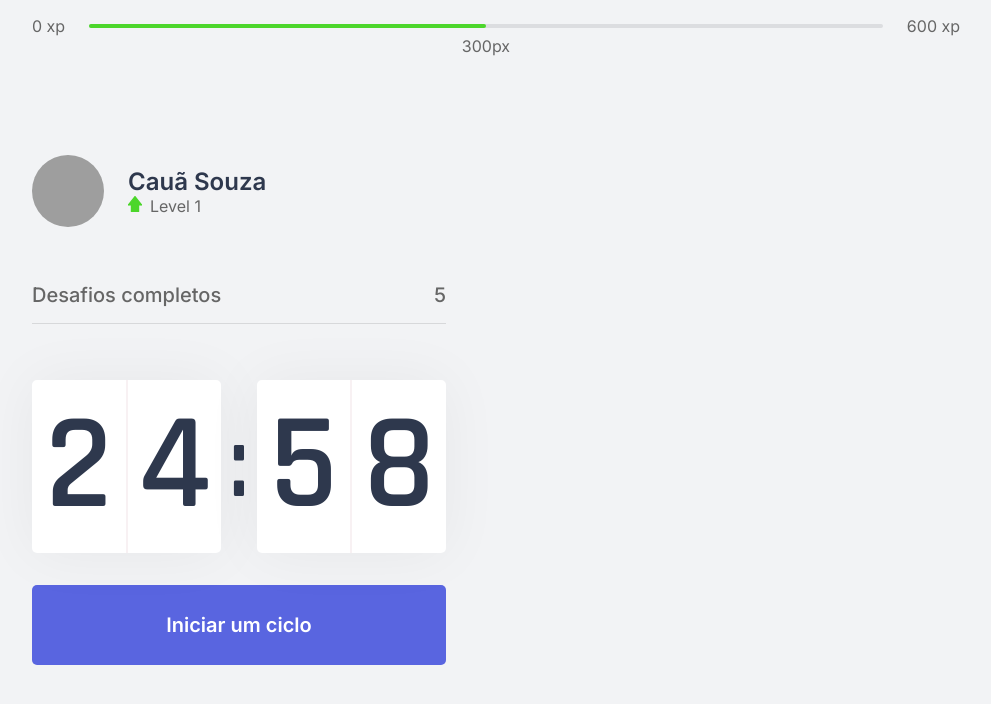
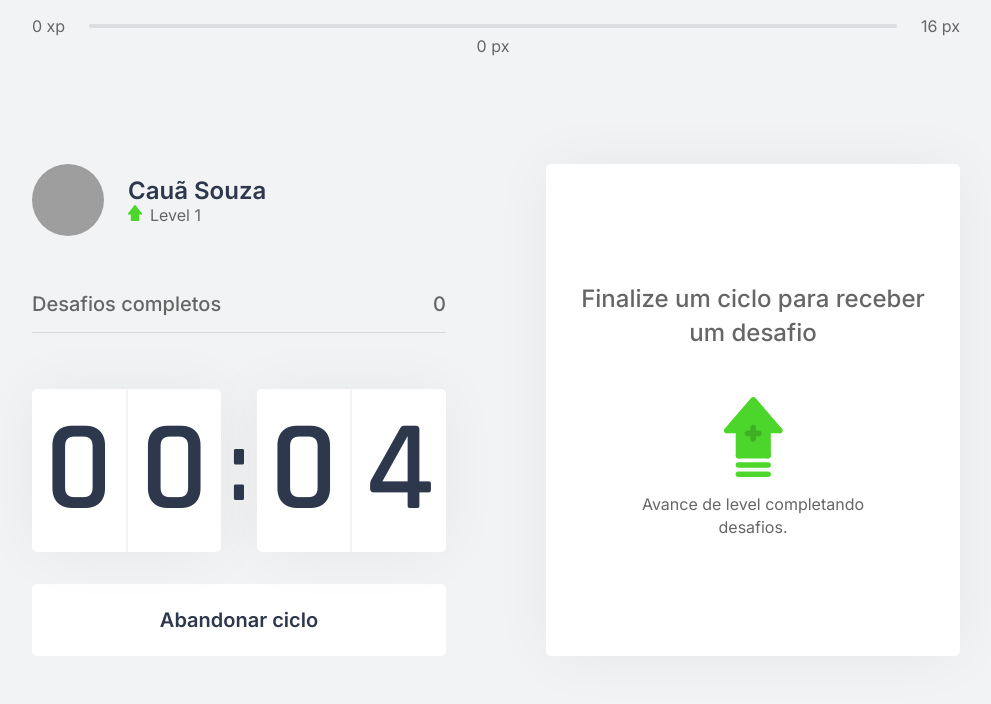
Before and after one commit to CauaS1/moveit, a Next.js app: page / in a window 1280 px wide. Both pictures are taken after a click on the button "Iniciar um ciclo". Shown: the top 704 px of the page, without its empty margins (144-1135 px from the left). Built offline with nearby package versions, Linux system fonts and the light colour scheme; grey boxes are pictures that could not be loaded.

Commit message:
Class three finished

```diff
--- /dev/null
+++ b/challenges.json
@@ -0,0 +1,62 @@
+[
+  {
+    "type": "body",
+    "description": "Estique um de seus braços com a palma da mão virada para frente e puxe os dedos para cima por 10 segundos por mão.",
+    "amount": 80
+  },
+  {
+    "type": "body",
+    "description": "Estique seu braço contra o peito e puxe-o utilizando o outro braço por 10 segundos por braço.",
+    "amount": 60
+  },
+  {
+    "type": "body",
+    "description": "Puxe seu pescoço com a ajuda da mão para a direita e para a esquerda, permanecendo na posição por alguns segundos.",
+    "amount": 70
+  },
+  {
+    "type": "body",
+    "description": "Com as duas mãos na parte de trás da cabeça, leve-a para baixo, alongando a parte de trás da região.",
+    "amount": 60
+  },
+  {
+    "type": "body",
+    "description": "Cruze as pernas e desça com as mãos esticadas em direção ao chão. Repita o movimento com a outra perna na frente.",
+    "amount": 100
+  },
+  {
+    "type": "body",
+    "description": "Sentado, abra as pernas e tente encostar as palmas das mãos no chão, repita 3 vezes por 5 segundos.",
+    "amount": 80
+  },
+  {
+    "type": "body",
+    "description": "Puxe o joelho de encontro ao peito e segure, troque de perna após 10 segundos.",
+    "amount": 50
+  },
+  {
+    "type": "body",
+    "description": "Sentado, cruze uma perna e incline seu tronco à frente, troque de perna após 10 segundos.",
+    "amount": 80
+  },
+  {
+    "type": "eye",
+    "description": "Sentado, feche os olhos e cubra-os com as palmas da mão durante 2 minutos, depois abra normalmente.",
+    "amount": 90
+  },
+  {
+    "type": "eye",
+    "description": "Em algum ambiente aberto, olhe o mais longe que puder em quatro direções por 3s, mexa apenas os olhos. Repita 3 vezes.",
+    "amount": 140
+  },
+  {
+    "type": "eye",
+    "description": "Usando os polegares, massage a área abaixo das sobrancelhas em movimentos circulares por 15 segundos.",
+    "amount": 70
+  },
+  {
+    "type": "body",
+    "description": "Em pé, gire a cintura o máximo que puder para a esquerda, segure por cinco segundos. Repita para a direita.",
+    "amount": 90
+  }
+]
--- /dev/null
+++ b/src/components/ChallengeBox.tsx
@@ -0,0 +1,45 @@
+import { useContext } from 'react';
+import { ChallengesContext } from '../contexts/ChallengeContext';
+import styles from '../styles/components/ChallengeBox.module.css';
+
+export function ChallengeBox() {
+  const { activeChallenge, resetChallenge, completedChallenge } = useContext(ChallengesContext);
+
+  return (
+    <div className={styles.challengeBoxContainer}>
+      { activeChallenge ? (
+        <div className={styles.challengeActive}>
+          <header>Ganhe {activeChallenge.ammount} xp</header>
+
+          <main>
+            <img src={`icons/${activeChallenge.type}.svg`} alt="" />
+            <strong>Novo desafio</strong>
+            <p>{activeChallenge.description}</p>
+          </main>
+
+          <footer>
+            <button
+              className={styles.challengeFailedButton}
+              type="button"
+              onClick={resetChallenge}
+            >Falhei</button>
+
+            <button
+              className={styles.challengeSucceededButton}
+              type="button"
+              onClick={completedChallenge}
+            >Completei</button>
+          </footer>
+        </div>
+      ) : (
+          <div className={styles.challengeNotActive}>
+            <strong>Finalize um ciclo para receber um desafio</strong>
+            <p>
+              <img src="icons/level-up.svg" alt="Level up" />
+        Avance de level completando desafios.
+      </p>
+          </div>
+        )}
+    </div>
+  )
+}
--- a/src/components/CompletedChallenges.tsx
+++ b/src/components/CompletedChallenges.tsx
@@ -1,10 +1,14 @@
+import { useContext } from 'react';
+import { ChallengesContext } from '../contexts/ChallengeContext';
 import styles from '../styles/components/CompletedChallenges.module.css';
 
 export function CompletedChallenges() {
+  const { challengesCompleted } = useContext(ChallengesContext);
+
   return (
     <div className={styles.completedChallengesContainer}>
       <span>Desafios completos</span>
-      <span>5</span>
+      <span>{challengesCompleted}</span>
     </div>
   );
 }
--- a/src/components/Countdown.tsx
+++ b/src/components/Countdown.tsx
@@ -1,9 +1,15 @@
-import { useState, useEffect } from 'react';
+import { useState, useEffect, useContext } from 'react';
+import { ChallengesContext } from '../contexts/ChallengeContext';
 import styles from '../styles/components/Countdown.module.css';
 
+let countdownTimeout: NodeJS.Timeout;
+
 export function Countdown() {
-  const [time, setTime] = useState(25 * 60); //25 min in seconds
-  const [active, setActive] = useState(false);
+  const { startNewChallenge } = useContext(ChallengesContext);
+
+  const [time, setTime] = useState(0.1 * 60); //25 min in seconds
+  const [isActive, setIsActive] = useState(false);
+  const [hasFinished, setHasFinished] = useState(false);
 
   const minutes = Math.floor(time / 60); //Arrendonda o valor
   const seconds = time % 60; //rest of the division
@@ -13,16 +19,26 @@
   //padStart basically if doesn't have 2 characters like "15", "89"... it's going convert to "0(number)" like "08"
 
   function startCountdown() {
-    setActive(true);
+    setIsActive(true);
+  }
+
+  function resetCountdown() {
+    clearTimeout(countdownTimeout);
+    setIsActive(false);
+    setTime(0.1 * 60);
   }
 
   useEffect(() => {
-    if (active && time > 0) {
-      setTimeout(() => {
+    if (isActive && time > 0) {
+      countdownTimeout = setTimeout(() => { //even if you stop, this line is gonna run, so you need to clean the timeout
         setTime(time - 1);
       }, 1000)
+    } else if (isActive && time === 0) {
+      setHasFinished(true);
+      setIsActive(false);
+      startNewChallenge();
     }
-  }, [active, time]) //when the 'active' or 'time' value change, this function will start
+  }, [isActive, time]) //when the 'isActive' or 'time' value change, this function will start
 
   return (
     <div>
@@ -40,12 +56,34 @@
         </div>
       </div>
 
+      { hasFinished ? ( //when you don't need a "else" you can use "&&"
+        <button
+          disabled
+          className={styles.countdownButton}
+        >
+          Ciclo encerrado
+        </button>
+      ) : (
+          <>
+            { isActive ? (
+              <button type='button'
+                className={`${styles.countdownButton} ${styles.countdownButtonActive}`}
+                onClick={resetCountdown}
+              >
+                Abandonar ciclo
+              </button>
+            ) : (
                 <button type='button'
                   className={styles.countdownButton}
                   onClick={startCountdown}
                 >
                   Iniciar um ciclo
                 </button>
+              )}
+          </>
+        )}
+
+
     </div>
   )
 }
--- a/src/components/ExperienceBar.tsx
+++ b/src/components/ExperienceBar.tsx
@@ -1,17 +1,23 @@
+import { useContext } from 'react';
+import { ChallengesContext } from '../contexts/ChallengeContext';
 import styles from '../styles/components/ExperienceBar.module.css';
 
 export default function ExperienceBar() {
+  const { currentExperience, experienceToNextLevel } = useContext(ChallengesContext);
+
+  const percentToNextLevel = Math.round((currentExperience * 100) / experienceToNextLevel);
+
   return (
     <header className={styles.experienceBar}>
       <span>0 xp</span>
       <div>
-        <div style={{ width: '50%' }} />
+        <div style={{ width: percentToNextLevel }} />
         <span className={styles.currentExperience} style={{ left: '50%' }}>
-          300px
+          {currentExperience} px
         </span>
 
       </div>
-      <span>600 xp</span>
+      <span>{experienceToNextLevel} px</span>
     </header>
   )
 }
--- /dev/null
+++ b/src/contexts/ChallengeContext.tsx
@@ -0,0 +1,72 @@
+import { createContext, useState, ReactNode } from 'react';
+import challenges from '../../challenges.json';
+
+interface ChallengesProviderProps {
+  children: ReactNode;
+}
+
+interface Challenge {
+  type: 'body' | 'eye';
+  description: string;
+  ammount: number;
+}
+
+interface ChallengesContextData {
+  level: number;
+  currentExperience: number;
+  challengesCompleted: number,
+  activeChallenge: Challenge;
+  experienceToNextLevel: number;
+  levelUp: () => void; //Type for function where the return is null.
+  startNewChallenge: () => void;
+  resetChallenge: () => void;
+  completedChallenge: () => void;
+}
+
+export const ChallengesContext = createContext({} as ChallengesContextData);
+
+export function ChallengesProvider({ children }: ChallengesProviderProps) {
+  const [level, setLevel] = useState(0);
+  const [currentExperience, setCurrentExperience] = useState(0);
+  const [challengesCompleted, setChallengesCompleted] = useState(0);
+
+  const [activeChallenge, setActiveChallenge] = useState(null);
+
+  const experienceToNextLevel = Math.pow((level + 1) * 4, 2);
+
+  function levelUp() {
+    setLevel(level + 1);
+  }
+
+  function startNewChallenge() {
+    const randomChallengeIndex = Math.floor(Math.random() * challenges.length)
+    const challenge = challenges[randomChallengeIndex];
+    console.log(challenge)
+    setActiveChallenge(challenge)
+  }
+
+  function resetChallenge() {
+    setActiveChallenge(null);
+  }
+
+  function completedChallenge() { //This is just text, isn't from the class
+    return setChallengesCompleted(challengesCompleted + 1);
+  }
+
+  return (
+    <ChallengesContext.Provider
+      value={{
+        level,
+        levelUp,
+        currentExperience,
+        challengesCompleted,
+        startNewChallenge,
+        activeChallenge,
+        resetChallenge,
+        experienceToNextLevel,
+        completedChallenge
+      }}>
+      {children}
+    </ChallengesContext.Provider>
+  )
+}
--- a/src/pages/_app.tsx
+++ b/src/pages/_app.tsx
@@ -1,7 +1,13 @@
+import { ChallengesProvider} from '../contexts/ChallengeContext';
+
 import '../styles/global.css';
 
 function MyApp({ Component, pageProps }) {
-  return <Component {...pageProps} />
+  return (
+    <ChallengesProvider>
+      <Component {...pageProps} />
+    </ChallengesProvider>
+  )
 }
 
 export default MyApp;
--- a/src/pages/index.tsx
+++ b/src/pages/index.tsx
@@ -2,6 +2,7 @@
 import { Profile } from '../components/Profile';
 import { CompletedChallenges } from "../components/CompletedChallenges";
 import { Countdown } from "../components/Countdown";
+import { ChallengeBox } from "../components/ChallengeBox";
 
 import styles from '../styles/pages/Home.module.css';
 import Head from 'next/head';
@@ -21,7 +22,9 @@
           <CompletedChallenges />
           <Countdown />
         </div>
-        <div></div>
+        <div>
+          <ChallengeBox />
+        </div>
       </section>
     </div>
   )
--- /dev/null
+++ b/src/styles/components/ChallengeBox.module.css
@@ -0,0 +1,110 @@
+.challengeBoxContainer {
+  height: 100%;
+
+  background: var(--white);
+  border-radius: 5px;
+  box-shadow: 0 0 60px rgba(0, 0, 0, 0.05);
+  padding: 1.5rem 2rem;
+
+  display: flex;
+  flex-direction: column;
+  align-items: center;
+  justify-content: center;
+
+  text-align: center;
+}
+
+.challengeNotActive {
+  display: flex;
+  flex-direction: column;
+  align-items: center;
+}
+
+.challengeNotActive strong {
+  font-size: 1.5rem;
+  font-weight: 500;
+  line-height: 1.4
+}
+
+.challengeNotActive p {
+  display: flex;
+  flex-direction: column;
+  align-items: center;
+  line-height: 1.4;
+  max-width: 70%;
+  margin-top: 3rem;
+}
+
+.challengeNotActive p img {
+  margin-bottom: 1rem;
+}
+
+.challengeActive {
+  height: 100%;
+
+  display: flex;
+  flex-direction: column;
+}
+
+.challengeActive {
+  color: var(--blue);
+  font-weight: 600;
+  font-size: 1.25rem;
+  padding: 0 2rem 1.5rem;
+  border-bottom: 1px solid var(--gray-line);
+}
+
+.challengeActive main {
+  flex: 1;
+  display: flex;
+  flex-direction: column;
+  align-items: center;
+  justify-content: center;
+}
+
+.challengeActive main strong {
+  font-size: 2rem;
+  font-weight: 600;
+  color: var(--title);
+  margin: 1.5rem 0 1rem;
+}
+
+.challengeActive main p {
+  line-height: 1.5;
+}
+
+.challengeActive footer {
+  display: grid;
+  grid-template-columns: 1fr 1fr;
+  gap: 1rem;
+}
+
+.challengeActive footer button {
+  height: 3rem;
+
+  display: flex;
+  align-items: center;
+  justify-content: center;
+
+  border: 0;
+  border-radius: 5px ;
+
+  color: var(--white);
+
+  font-size: 1rem;
+  font-weight: 600;
+
+  transition: filter 0.2s;
+}
+
+.challengeActive footer button.challengeFailedButton {
+  background: var(--red);
+}
+
+.challengeActive footer button.challengeSucceededButton {
+  background: var(--green);
+}
+
+.challengeActive footer button:hover {
+  filter: brightness(0.9);
+}
--- a/src/styles/components/Countdown.module.css
+++ b/src/styles/components/Countdown.module.css
@@ -16,7 +16,7 @@
   background: var(--white);
   box-shadow: 0 0 60px rgba(0, 0, 0, 0.05);
   border-radius: 5px;
-  font-size: 8.5rem;
+  font-size: 8rem;
   text-align: center;
 }
 
@@ -39,7 +39,7 @@
 
 .countdownButton {
   width: 100%;
-  height: 5rem;
+  height: 4.5rem;
   margin-top: 2rem;
 
   display: flex;
@@ -58,6 +58,22 @@
   transition: background-color .25s;
 }
 
-.countdownButton:hover {
+.countdownButton:not(:disabled):hover {
   background: var(--blue-dark);
 }
+
+.countdownButtonActive {
+  background: var(--white);
+  color: var(--title);
+}
+
+.countdownButtonActive:not(:disabled):hover {
+  background: var(--red);
+  color: var(--white);
+}
+
+.countdownButton:disabled {
+  background: var(--white);
+  color: var(--text);
+  cursor: not-allowed;
+}
```
Lines whose indentation alone changed are shown as unchanged.
